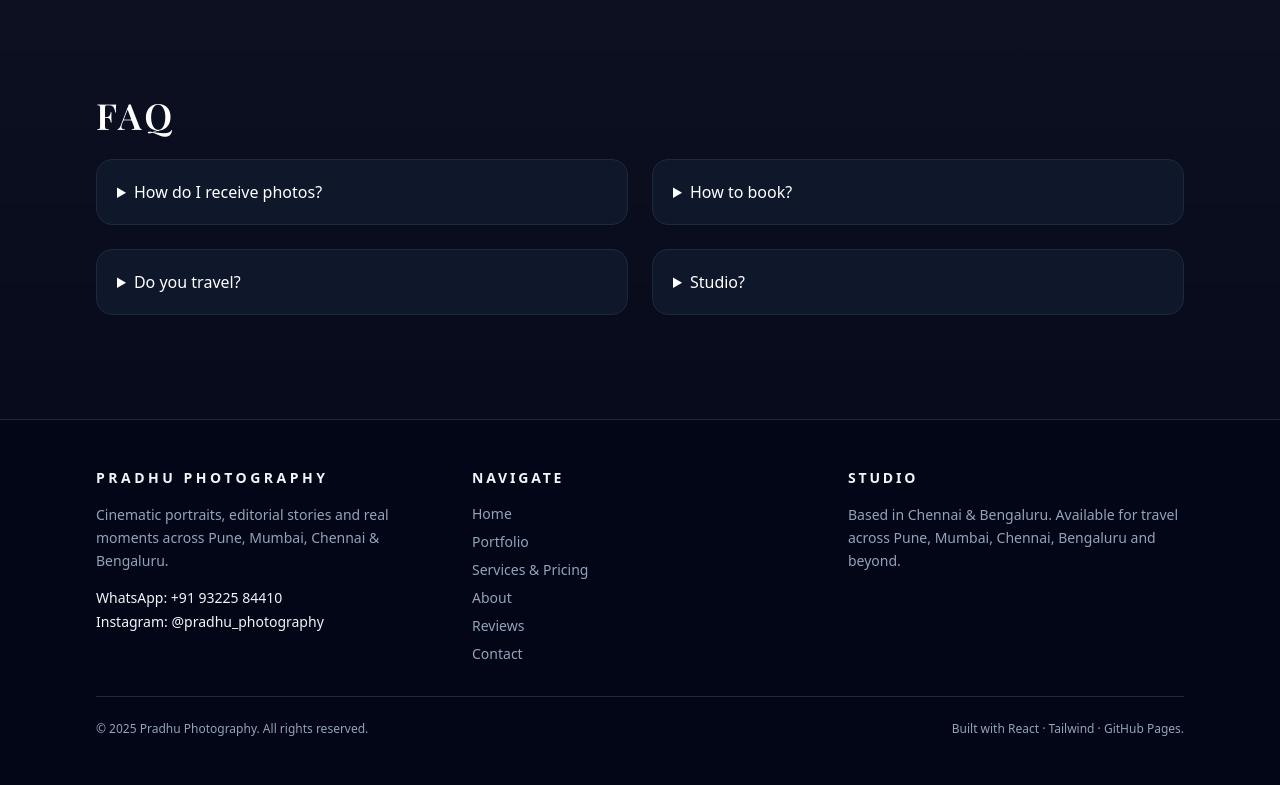
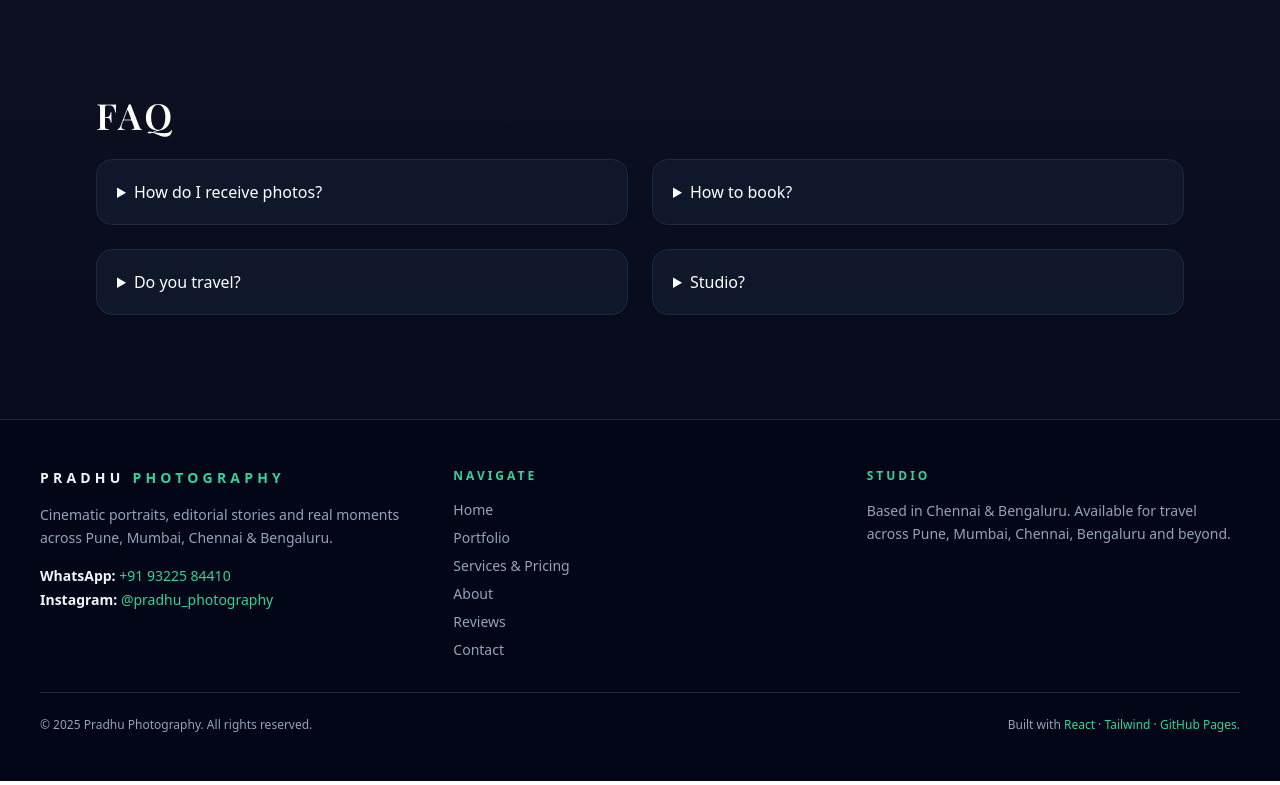
Before and after one commit to pradeepmurthy1992/pradhu-photography-site, a React (Vite) app: page / in a window 1280 px wide. Shown: the part 1224-2009 px from the top of the page. Built offline with nearby package versions, Linux system fonts and the light colour scheme.

Commit message:
Update Footer.jsx

```diff
--- a/src/components/chrome/Footer.jsx
+++ b/src/components/chrome/Footer.jsx
@@ -11,33 +11,37 @@ export default function Footer({ theme = "dark", onNavigate }) {
       : "bg-[#e9e2d5] text-neutral-900 border-t border-neutral-300") +
     " mt-auto";
 
+  const accent = isDark ? "text-emerald-400" : "text-emerald-700";
   const mutedText = isDark ? "text-slate-400" : "text-neutral-600";
   const linkHover = isDark ? "hover:text-emerald-300" : "hover:text-emerald-700";
 
   const year = new Date().getFullYear();
 
-  const navItems = NAV_ITEMS.filter(
-    (item) => item.path !== "/404" // safety
-  );
+  // Use same routes as navbar (minus 404)
+  const navItems = NAV_ITEMS.filter((item) => item.path !== "/404");
 
   return (
     <footer className={wrapper}>
-      <div className="mx-auto w-full max-w-6xl px-4 py-10 sm:px-6 lg:px-8 lg:py-12">
+      {/* Slightly wider band than before */}
+      <div className="mx-auto w-full max-w-7xl px-6 py-10 sm:px-8 lg:px-10 lg:py-12">
         <div className="grid gap-10 md:grid-cols-3">
           {/* Brand / blurb */}
           <div>
-            <h3 className="text-sm font-semibold tracking-[0.25em] uppercase">
-              PRADHU PHOTOGRAPHY
+            <h3 className="text-sm font-semibold tracking-[0.3em] uppercase">
+              <span>PRADHU </span>
+              <span className={accent}>PHOTOGRAPHY</span>
             </h3>
+
             <p className={`mt-4 text-sm leading-relaxed ${mutedText}`}>
               Cinematic portraits, editorial stories and real moments across
               Pune, Mumbai, Chennai & Bengaluru.
             </p>
+
             <div className="mt-4 space-y-1 text-sm">
               <p>
-                WhatsApp:{" "}
+                <span className="font-semibold">WhatsApp:</span>{" "}
                 <a
-                  className={linkHover}
+                  className={`${accent} ${linkHover}`}
                   href="https://wa.me/919322584410"
                   target="_blank"
                   rel="noreferrer"
@@ -46,9 +50,9 @@ export default function Footer({ theme = "dark", onNavigate }) {
                 </a>
               </p>
               <p>
-                Instagram:{" "}
+                <span className="font-semibold">Instagram:</span>{" "}
                 <a
-                  className={linkHover}
+                  className={`${accent} ${linkHover}`}
                   href="https://instagram.com/pradhu_photography"
                   target="_blank"
                   rel="noreferrer"
@@ -61,7 +65,9 @@ export default function Footer({ theme = "dark", onNavigate }) {
 
           {/* Navigate */}
           <div>
-            <h4 className="text-sm font-semibold tracking-[0.2em] uppercase">
+            <h4
+              className={`text-xs font-semibold tracking-[0.25em] uppercase ${accent}`}
+            >
               Navigate
             </h4>
             <ul className="mt-4 space-y-2 text-sm">
@@ -81,7 +87,9 @@ export default function Footer({ theme = "dark", onNavigate }) {
 
           {/* Studio */}
           <div>
-            <h4 className="text-sm font-semibold tracking-[0.2em] uppercase">
+            <h4
+              className={`text-xs font-semibold tracking-[0.25em] uppercase ${accent}`}
+            >
               Studio
             </h4>
             <p className={`mt-4 text-sm leading-relaxed ${mutedText}`}>
@@ -98,7 +106,12 @@ export default function Footer({ theme = "dark", onNavigate }) {
           } ${mutedText} md:flex-row`}
         >
           <p>© {year} Pradhu Photography. All rights reserved.</p>
-          <p>Built with React · Tailwind · GitHub Pages.</p>
+          <p>
+            Built with{" "}
+            <span className={accent}>React</span> ·{" "}
+            <span className={accent}>Tailwind</span> ·{" "}
+            <span className={accent}>GitHub Pages</span>.
+          </p>
         </div>
       </div>
     </footer>
```
